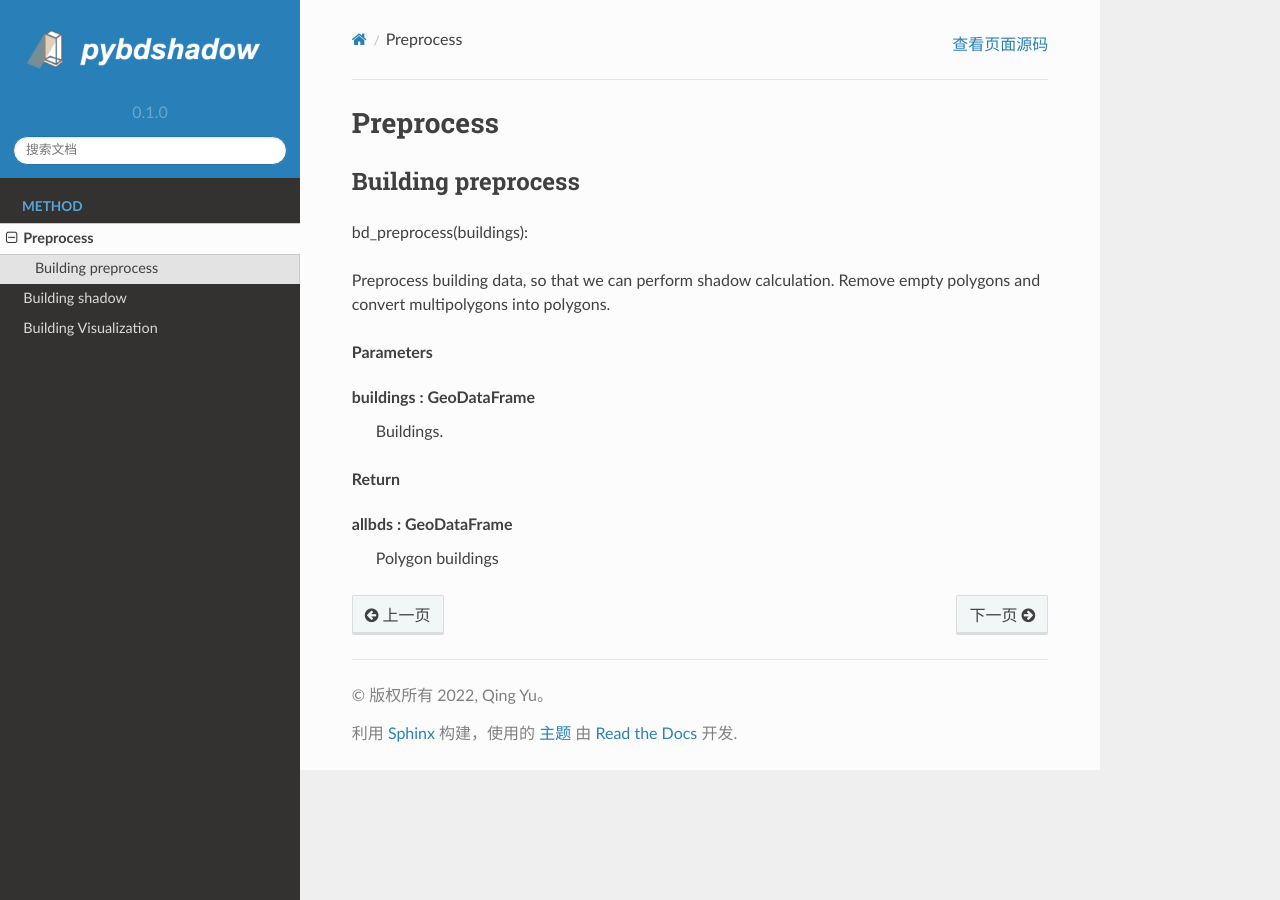
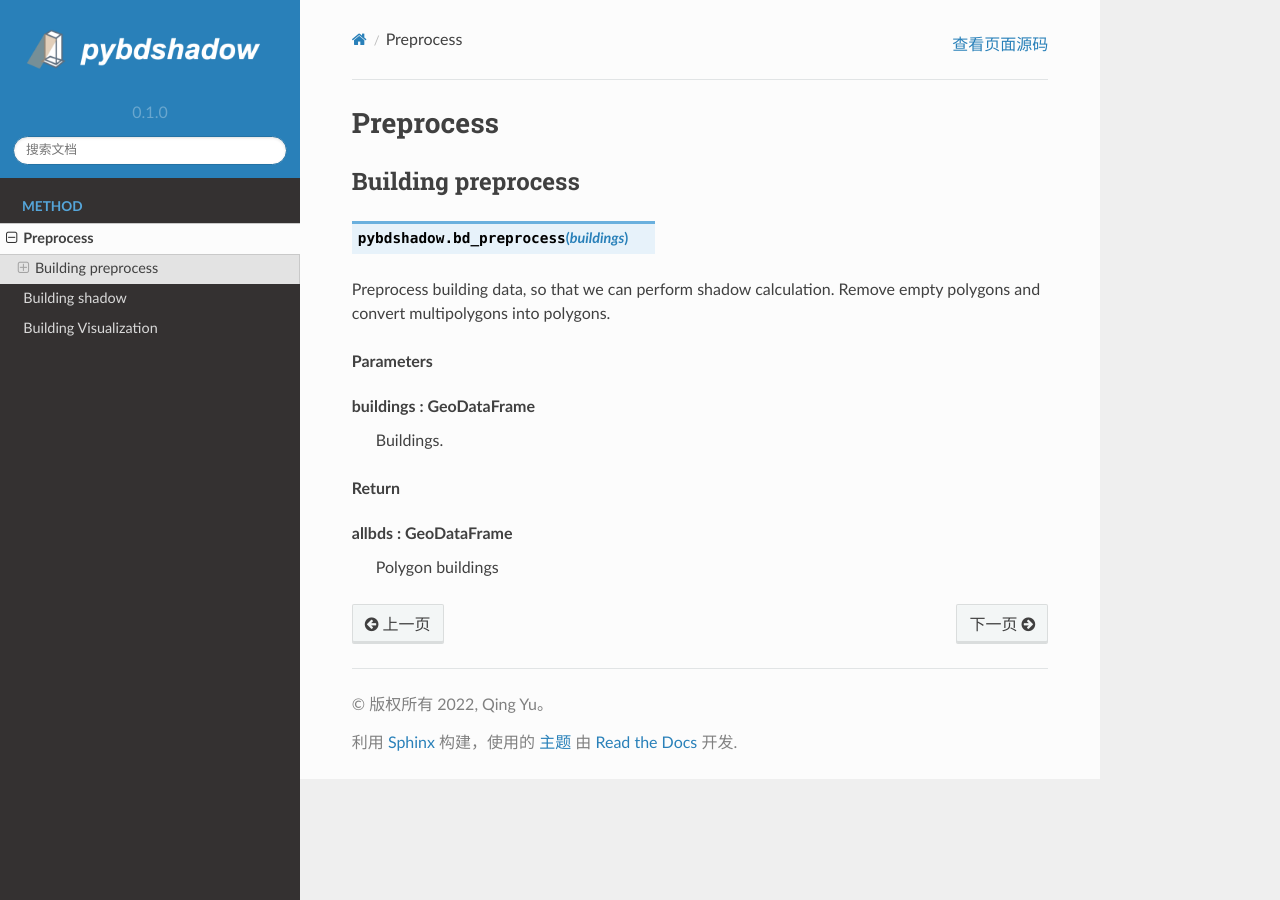
Before and after one commit to ni1o1/pybdshadow, a Sphinx documentation site: the page built from docs/source/preprocess.rst, in a window 1280 px wide. Built offline with Sphinx 7.4.7 and the Read the Docs theme 2.0.0, drawn with Linux system fonts in a browser that asks for light colours.

Commit message:
Update preprocess.rst

```diff
--- a/docs/source/preprocess.rst
+++ b/docs/source/preprocess.rst
@@ -8,7 +8,7 @@ Preprocess
 Building preprocess
 =============================
 
-bd_preprocess(buildings):
+.. function:: pybdshadow.bd_preprocess(buildings)
 
 Preprocess building data, so that we can perform shadow calculation.
 Remove empty polygons and convert multipolygons into polygons.
```
